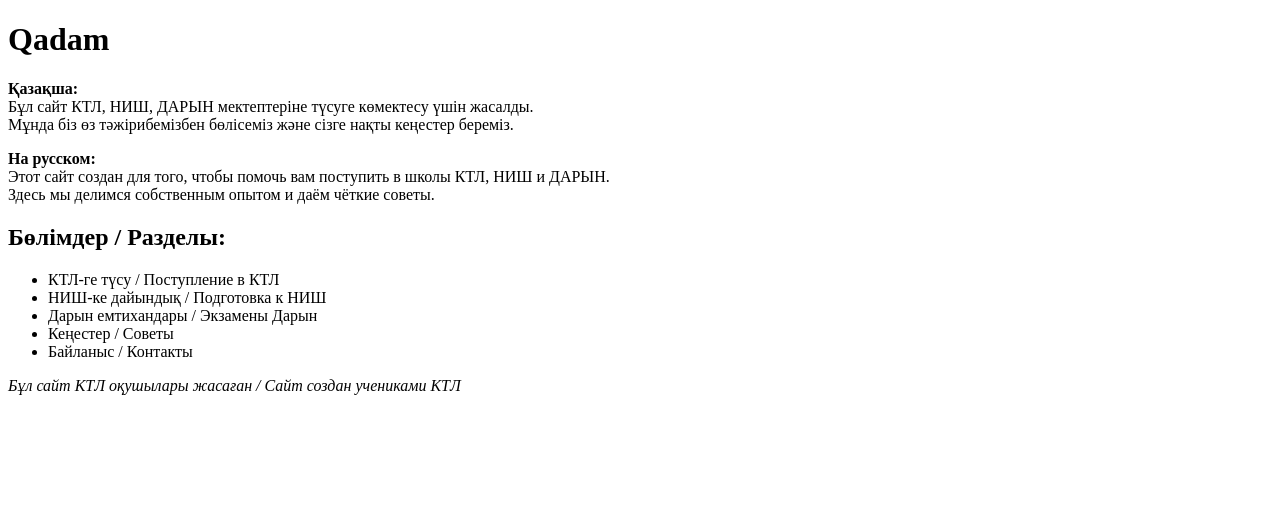
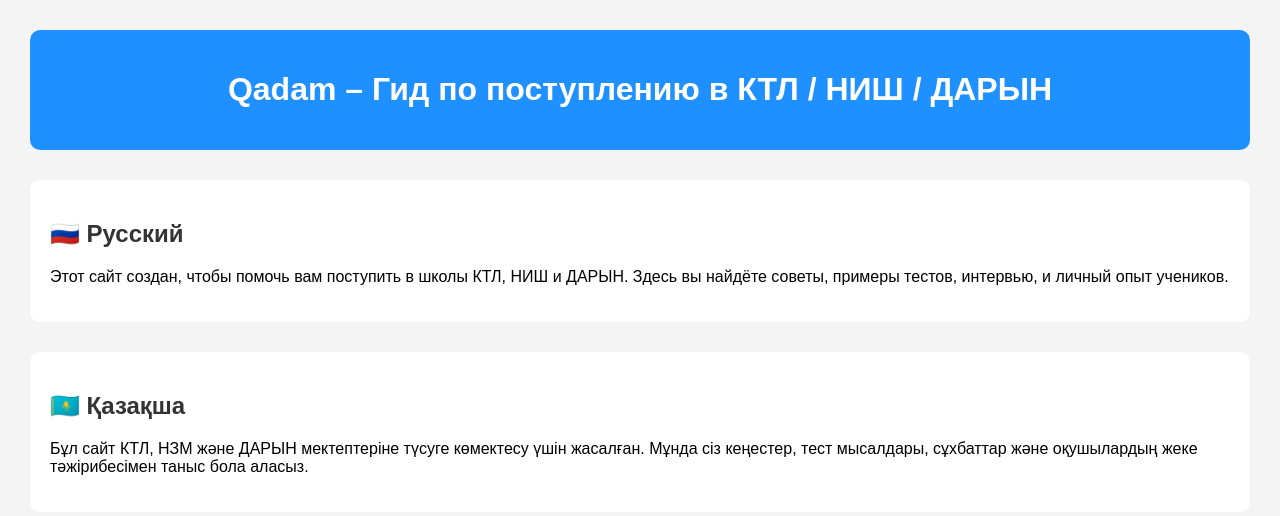
Before and after one commit to Yerassyl-Git/Qadam, a plain HTML site: page index.html in a window 1280 px wide. Drawn offline with Linux system fonts and the light colour scheme.

Commit message:
Commit: Обновил код

```diff
--- a/index.html
+++ b/index.html
@@ -1,32 +1,47 @@
 <!DOCTYPE html>
-<html lang="kk">
+<html lang="ru">
 <head>
   <meta charset="UTF-8">
-  <title>Qadam – КТЛ / НИШ / ДАРЫН</title>
+  <meta name="viewport" content="width=device-width, initial-scale=1">
+  <title>Qadam – Поступление в КТЛ, НИШ, ДАРЫН</title>
+  <style>
+    body {
+      font-family: Arial, sans-serif;
+      margin: 0;
+      padding: 30px;
+      background-color: #f4f4f4;
+    }
+    header {
+      background-color: #1e90ff;
+      color: white;
+      padding: 20px;
+      text-align: center;
+      border-radius: 10px;
+    }
+    .lang {
+      margin-top: 30px;
+      background: white;
+      padding: 20px;
+      border-radius: 10px;
+    }
+    h2 {
+      color: #333;
+    }
+  </style>
 </head>
 <body>
-  <h1>Qadam</h1>
-  <p>
-    <strong>Қазақша:</strong><br>
-    Бұл сайт КТЛ, НИШ, ДАРЫН мектептеріне түсуге көмектесу үшін жасалды.<br>
-    Мұнда біз өз тәжірибемізбен бөлісеміз және сізге нақты кеңестер береміз.
-  </p>
+  <header>
+    <h1>Qadam – Гид по поступлению в КТЛ / НИШ / ДАРЫН</h1>
+  </header>
 
-  <p>
-    <strong>На русском:</strong><br>
-    Этот сайт создан для того, чтобы помочь вам поступить в школы КТЛ, НИШ и ДАРЫН.<br>
-    Здесь мы делимся собственным опытом и даём чёткие советы.
-  </p>
+  <div class="lang">
+    <h2>🇷🇺 Русский</h2>
+    <p>Этот сайт создан, чтобы помочь вам поступить в школы КТЛ, НИШ и ДАРЫН. Здесь вы найдёте советы, примеры тестов, интервью, и личный опыт учеников.</p>
+  </div>
 
-  <h2>Бөлімдер / Разделы:</h2>
-  <ul>
-    <li>КТЛ-ге түсу / Поступление в КТЛ</li>
-    <li>НИШ-ке дайындық / Подготовка к НИШ</li>
-    <li>Дарын емтихандары / Экзамены Дарын</li>
-    <li>Кеңестер / Советы</li>
-    <li>Байланыс / Контакты</li>
-  </ul>
-
-  <p><em>Бұл сайт КТЛ оқушылары жасаған / Сайт создан учениками КТЛ</em></p>
+  <div class="lang">
+    <h2>🇰🇿 Қазақша</h2>
+    <p>Бұл сайт КТЛ, НЗМ және ДАРЫН мектептеріне түсуге көмектесу үшін жасалған. Мұнда сіз кеңестер, тест мысалдары, сұхбаттар және оқушылардың жеке тәжірибесімен таныс бола аласыз.</p>
+  </div>
 </body>
 </html>
```
